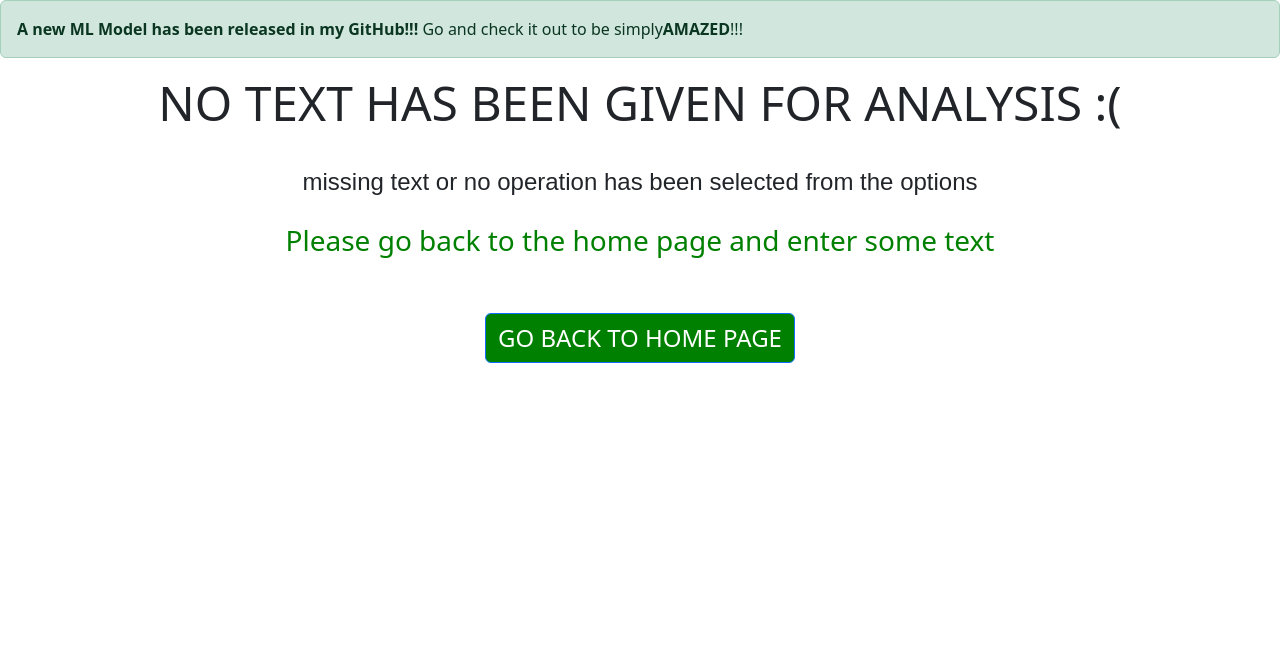
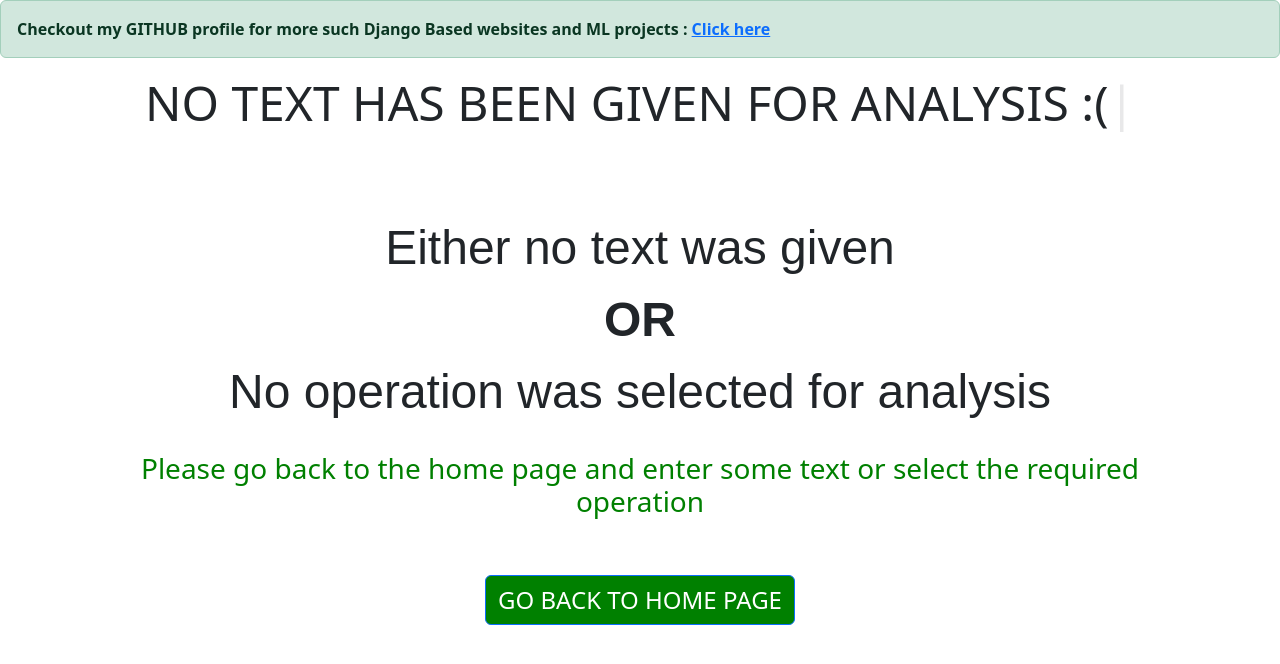
Before and after one commit to KCHAK05/Text-Modifier, a Django app: page /analyse/ in a window 1280 px wide. Shown: the part 57-721 px from the top of the page. Run offline with Django 4.2, Linux system fonts and the light colour scheme.

Commit message:
Update error_handle.html
Added Typed.js to make it look slightly better and also added an href link in this file which connects me to my profile whenever that link is clicked ( link was added in the index.html and analyse.html files as well

```diff
--- a/templates/error_handle.html
+++ b/templates/error_handle.html
@@ -35,20 +35,27 @@
 </nav>
 
 <div class="alert alert-success" role="alert">
-  <strong>A new ML Model has been released in my GitHub!!!</strong> Go and check it out to be simply<strong>AMAZED</strong>!!!
+  <strong>Checkout my GITHUB profile for more such Django Based websites and ML projects : <a href="https://github.com/KCHAK05">Click here</a> </strong>
 </div>
 
     <div class="container"><form action="/">
         <center>
-          <h1 ><font size="+10">NO TEXT HAS BEEN GIVEN FOR ANALYSIS :( </font></h1><br>
-          <font size="+2" face="Arial">missing text or no operation has been selected from the options</font><br><br>
-          <h3 style="color:green">Please go back to the home page and enter some text </h3>
+          <h1 ><font size="+5"><span class="auto-type"></span></font></h1><br><br><br>
+          <font size="+5" face="Arial">Either no text was given<br><strong>OR</strong><br>No operation was selected for analysis</font><br><br>
+          <h3 style="color:green">Please go back to the home page and enter some text or select the required operation </h3>
           <br><br>
   <button type="submit" class="btn btn-primary" style="background-color:green" ><font size="+2" color="white">GO BACK TO HOME PAGE</font></button></center>
 
     </form>
     </div>
+     <script src="https://unpkg.com/typed.js@2.0.16/dist/typed.umd.js"></script>
 
+    <script>
+      var typed = new Typed('.auto-type',{
+        strings: ['NO TEXT HAS BEEN GIVEN FOR ANALYSIS :('],
+        typeSpeed: 60
+      });
+    </script>
     <script src="https://cdn.jsdelivr.net/npm/bootstrap@5.3.0/dist/js/bootstrap.bundle.min.js" integrity="sha384-geWF76RCwLtnZ8qwWowPQNguL3RmwHVBC9FhGdlKrxdiJJigb/j/68SIy3Te4Bkz" crossorigin="anonymous"></script>
   </body>
 </html>
```
